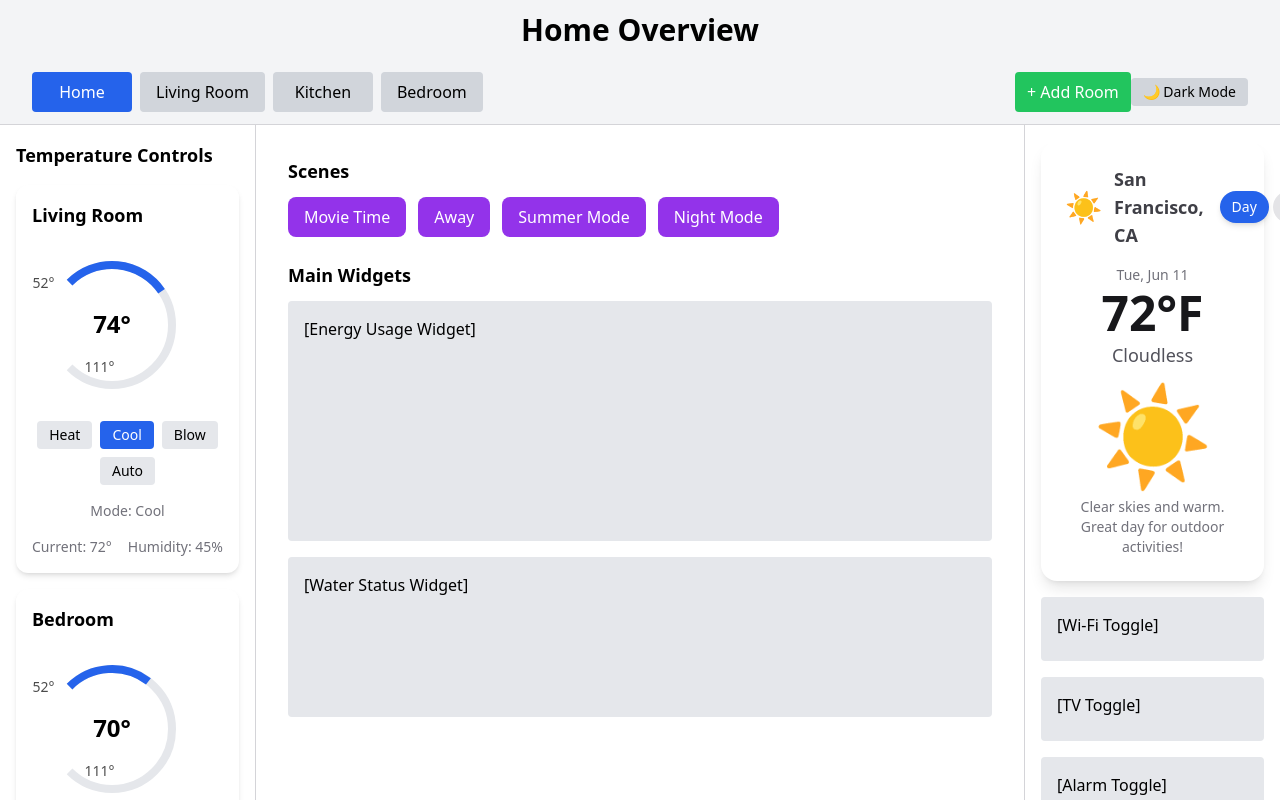
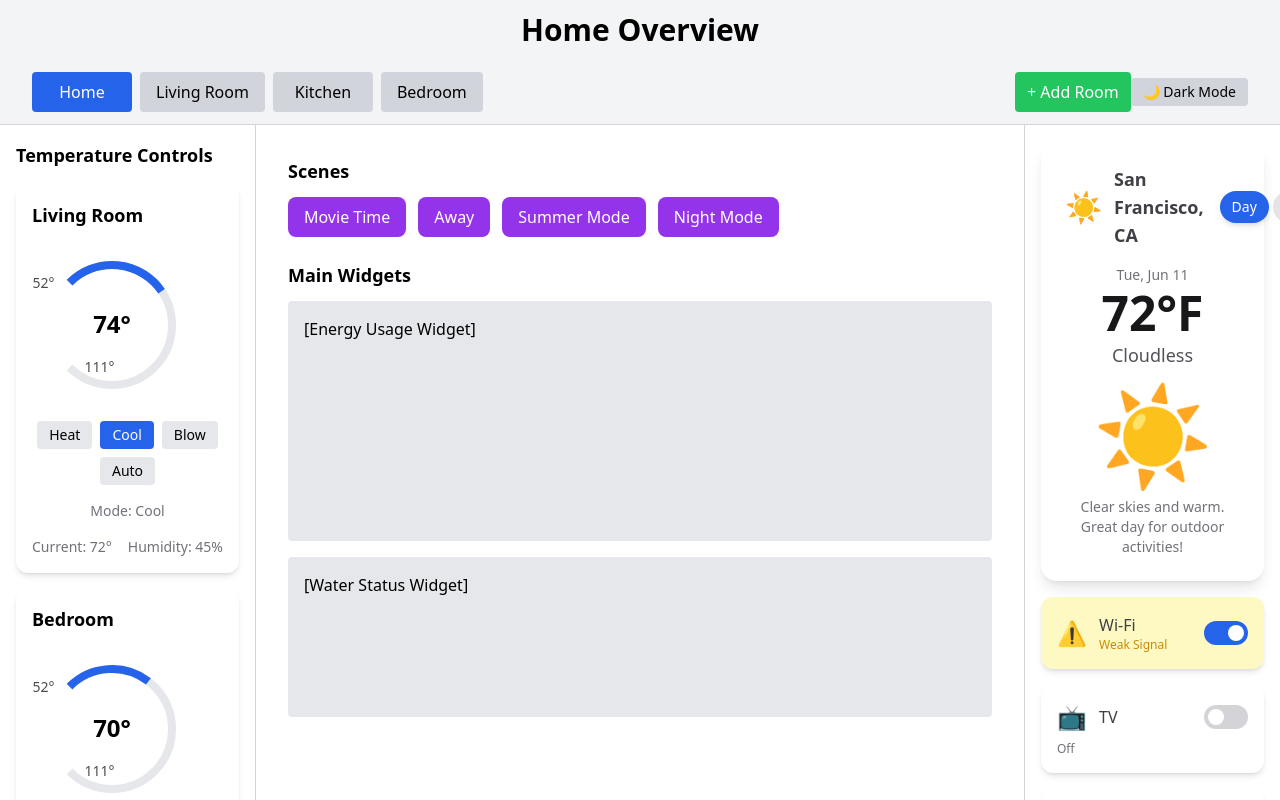
Before and after one commit to seapigy/Home-Operation-System, a React (Vite) app in the folder home-dashboard/: page / in a window 1280 px wide. Shown: the top 800 px of the page. Built offline with nearby package versions, Linux system fonts and the light colour scheme.

Commit message:
feat: enhance Wi-Fi toggle with status states and visual feedback

```diff
--- a/home-dashboard/src/components/RightPanel.tsx
+++ b/home-dashboard/src/components/RightPanel.tsx
@@ -1,13 +1,60 @@
 import WeatherWidget from "./WeatherWidget";
+import ToggleCard from "./ToggleCard";
 
 export default function RightPanel() {
+  // Handler functions for future device integrations
+  const handleWiFiToggle = (isOn: boolean) => {
+    console.log(`Wi-Fi ${isOn ? 'enabled' : 'disabled'}`);
+    // TODO: Integrate with UniFi Controller API
+  };
+
+  const handleTVToggle = (isOn: boolean) => {
+    console.log(`TV ${isOn ? 'turned on' : 'turned off'}`);
+    // TODO: Integrate with Apple TV via pyatv
+  };
+
+  const handleAlarmToggle = (isOn: boolean) => {
+    console.log(`Alarm ${isOn ? 'armed' : 'disarmed'}`);
+    // TODO: Integrate with Alarm.com API
+  };
+
+  const handleMusicToggle = (isOn: boolean) => {
+    console.log(`Music ${isOn ? 'started' : 'stopped'}`);
+    // TODO: Integrate with Sonos Control API
+  };
+
   return (
     <div className="w-full lg:w-1/5 p-3 sm:p-4 lg:border-l lg:border-zinc-300 lg:dark:border-zinc-700 space-y-3 sm:space-y-4">
       <WeatherWidget />
-      <div className="h-12 sm:h-16 bg-gray-200 dark:bg-zinc-800 rounded p-3 sm:p-4">[Wi-Fi Toggle]</div>
-      <div className="h-12 sm:h-16 bg-gray-200 dark:bg-zinc-800 rounded p-3 sm:p-4">[TV Toggle]</div>
-      <div className="h-12 sm:h-16 bg-gray-200 dark:bg-zinc-800 rounded p-3 sm:p-4">[Alarm Toggle]</div>
-      <div className="h-12 sm:h-16 bg-gray-200 dark:bg-zinc-800 rounded p-3 sm:p-4">[Music Toggle]</div>
+
+      <ToggleCard
+        title="Wi-Fi"
+        icon="📶"
+        initialState={true}
+        onToggle={handleWiFiToggle}
+        isWiFi={true}
+      />
+
+      <ToggleCard
+        title="TV"
+        icon="📺"
+        initialState={false}
+        onToggle={handleTVToggle}
+      />
+
+      <ToggleCard
+        title="Alarm"
+        icon="🚨"
+        initialState={false}
+        onToggle={handleAlarmToggle}
+      />
+
+      <ToggleCard
+        title="Music"
+        icon="🎵"
+        initialState={false}
+        onToggle={handleMusicToggle}
+      />
     </div>
   );
 }
--- /dev/null
+++ b/home-dashboard/src/components/ToggleCard.tsx
@@ -0,0 +1,130 @@
+import { useState, useEffect } from "react";
+
+type ToggleCardProps = {
+  title: string;
+  icon: string;
+  initialState?: boolean;
+  onToggle?: (isOn: boolean) => void;
+  isWiFi?: boolean;
+};
+
+type WiFiState = 'connected' | 'disconnected' | 'weak' | 'connecting';
+
+export default function ToggleCard({
+  title,
+  icon,
+  initialState = false,
+  onToggle,
+  isWiFi = false
+}: ToggleCardProps) {
+  const [isOn, setIsOn] = useState(initialState);
+  const [wifiState, setWifiState] = useState<WiFiState>('connected');
+
+  // Cycle through Wi-Fi states for demo purposes
+  useEffect(() => {
+    if (!isWiFi) return;
+
+    const interval = setInterval(() => {
+      setWifiState(prev => {
+        switch (prev) {
+          case 'connected': return 'weak';
+          case 'weak': return 'connecting';
+          case 'connecting': return 'disconnected';
+          case 'disconnected': return 'connected';
+          default: return 'connected';
+        }
+      });
+    }, 3000); // Change state every 3 seconds
+
+    return () => clearInterval(interval);
+  }, [isWiFi]);
+
+  const handleToggle = () => {
+    const newState = !isOn;
+    setIsOn(newState);
+    onToggle?.(newState);
+  };
+
+  const getWiFiStateConfig = (state: WiFiState) => {
+    switch (state) {
+      case 'connected':
+        return {
+          color: 'text-green-600',
+          bgColor: 'bg-green-100 dark:bg-green-900/20',
+          icon: '✓',
+          text: 'Connected'
+        };
+      case 'disconnected':
+        return {
+          color: 'text-red-600',
+          bgColor: 'bg-red-100 dark:bg-red-900/20',
+          icon: '✕',
+          text: 'Disconnected'
+        };
+      case 'weak':
+        return {
+          color: 'text-yellow-600',
+          bgColor: 'bg-yellow-100 dark:bg-yellow-900/20',
+          icon: '⚠',
+          text: 'Weak Signal'
+        };
+      case 'connecting':
+        return {
+          color: 'text-blue-600',
+          bgColor: 'bg-blue-100 dark:bg-blue-900/20',
+          icon: '⟳',
+          text: 'Connecting...'
+        };
+    }
+  };
+
+  const wifiConfig = isWiFi ? getWiFiStateConfig(wifiState) : null;
+
+  return (
+    <div className={`bg-white dark:bg-zinc-800 p-3 sm:p-4 rounded-xl shadow-md ${isWiFi && wifiConfig ? wifiConfig.bgColor : ''}`}>
+      <div className="flex items-center justify-between">
+        <div className="flex items-center gap-3">
+          <span className={`text-xl sm:text-2xl ${isWiFi && wifiConfig ? wifiConfig.color : ''}`}>
+            {isWiFi && wifiConfig ? wifiConfig.icon : icon}
+          </span>
+          <div className="flex flex-col">
+            <span className="text-sm sm:text-base font-medium text-zinc-700 dark:text-zinc-200">
+              {title}
+            </span>
+            {isWiFi && wifiConfig && (
+              <span className={`text-xs ${wifiConfig.color} font-medium`}>
+                {wifiConfig.text}
+              </span>
+            )}
+          </div>
+        </div>
+
+        {/* Toggle Switch */}
+        <button
+          onClick={handleToggle}
+          className={`relative inline-flex h-6 w-11 items-center rounded-full transition-colors duration-200 focus:outline-none focus:ring-2 focus:ring-blue-500 focus:ring-offset-2 dark:focus:ring-offset-zinc-800 ${
+            isOn
+              ? 'bg-blue-600'
+              : 'bg-zinc-300 dark:bg-zinc-600'
+          }`}
+          role="switch"
+          aria-checked={isOn}
+          aria-label={`Toggle ${title}`}
+        >
+          <span
+            className={`inline-block h-4 w-4 transform rounded-full bg-white transition-transform duration-200 ${
+              isOn ? 'translate-x-6' : 'translate-x-1'
+            }`}
+          />
+        </button>
+      </div>
+
+      {/* Status Text */}
+      {!isWiFi && (
+        <div className="mt-2 text-xs text-zinc-500 dark:text-zinc-400">
+          {isOn ? 'On' : 'Off'}
+        </div>
+      )}
+    </div>
+  );
+}
```
